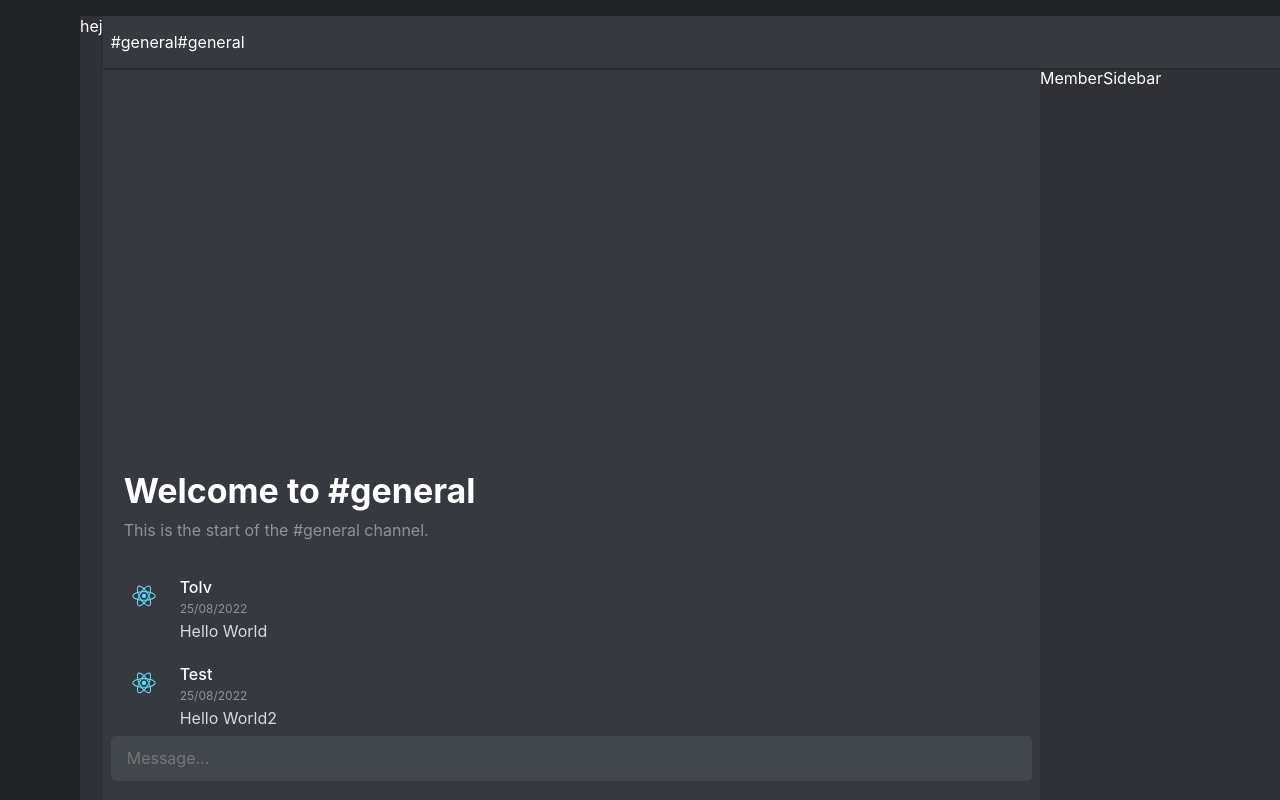
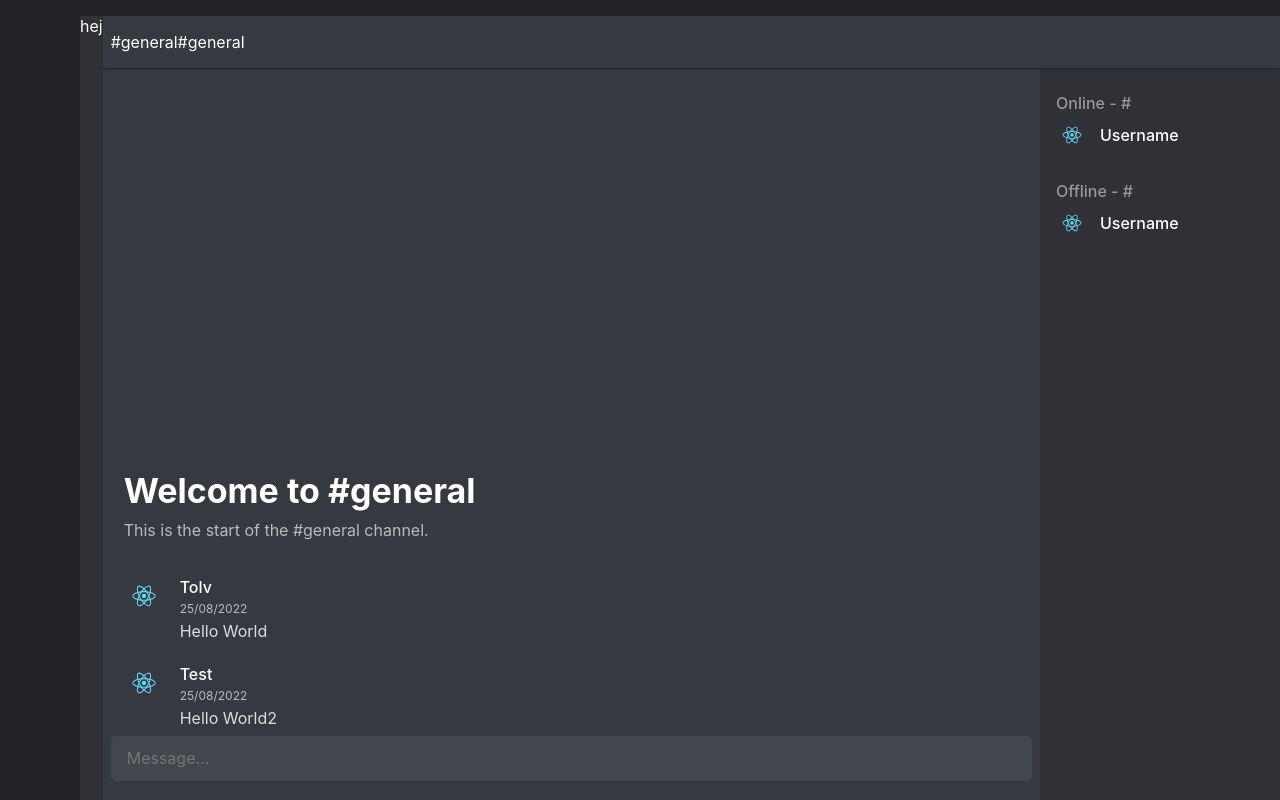
Before and after one commit to 1Tolv2/chat-pern-app, a React (Create React App) app in the folder client/: page / in a window 1280 px wide. Built offline with nearby package versions, Linux system fonts and the light colour scheme.

Commit message:
Basic styling side component

```diff
--- a/client/src/components/molecules/MessageItem/index.tsx
+++ b/client/src/components/molecules/MessageItem/index.tsx
@@ -3,7 +3,6 @@ import { Message } from '../../../global/types'
 import logo from "../../../logo.svg";
 import Paragraph from '../../atoms/Paragraph';
 import * as s from './styles'
-
 
 type Props = {
     data: Message,
@@ -31,7 +30,7 @@ const MessageItem = ({data}: Props) => {
                   <s.Heading>
                     {firstLetterToUppercase(data.username)}
                   </s.Heading>
-                  <Paragraph fontSize="0.75rem" color="lightGrey">
+                  <Paragraph fontSize="0.75rem" color="lighterGrey">
                     {renderDateString(data.timeStamp)}
                   </Paragraph>
                 </div>
--- a/client/src/components/molecules/MessageItem/styles.ts
+++ b/client/src/components/molecules/MessageItem/styles.ts
@@ -1,7 +1,9 @@
 import styled from "styled-components";
 
 const Container = styled.li`
-
+&:hover{
+    background-color: #34363d;
+}
 `
 
 const ProfileImage = styled.img`
--- a/client/src/components/molecules/MessageStart/index.tsx
+++ b/client/src/components/molecules/MessageStart/index.tsx
@@ -8,7 +8,7 @@ const MessageStart = (props: Props) => {
   return (
     <s.Container>
       <s.Header>Welcome to #general</s.Header>
-      <Paragraph color="lightGrey">This is the start of the #general channel.</Paragraph>
+      <Paragraph color="lighterGrey">This is the start of the #general channel.</Paragraph>
     </s.Container>
   );
 };
--- a/client/src/components/organisms/MemberSidebar/index.tsx
+++ b/client/src/components/organisms/MemberSidebar/index.tsx
@@ -1,9 +1,33 @@
 import React from "react";
+import logo from "../../../logo.svg";
 import * as s from "./styles";
+import * as t from "../../theme/typography";
 
 type Props = {};
+
 const MemberSidebar = (props: Props) => {
-  return <s.MembersContainer>MemberSidebar</s.MembersContainer>;
+  return (
+    <s.MembersContainer>
+      <s.SectionTitle>
+        <t.H3 color="lightGrey">Online - #</t.H3>
+      </s.SectionTitle>
+      <s.MemberList>
+        <s.MemberItem>
+          <img src={logo} />
+          <t.H4>Username</t.H4>
+        </s.MemberItem>
+      </s.MemberList>
+      <s.SectionTitle>
+        <t.H3 color="lightGrey">Offline - #</t.H3>
+      </s.SectionTitle>
+      <s.MemberList>
+        <s.MemberItem>
+          <img src={logo} />
+          <t.H4>Username</t.H4>
+        </s.MemberItem>
+      </s.MemberList>
+    </s.MembersContainer>
+  );
 };
 
 export default MemberSidebar;
--- a/client/src/components/organisms/MemberSidebar/styles.tsx
+++ b/client/src/components/organisms/MemberSidebar/styles.tsx
@@ -4,10 +4,37 @@ import {theme} from '../../theme/index'
 const {colors} = theme
 
 const Container = styled.div``;
+
 const MembersContainer = styled.aside`
 min-width: 240px;
 height: 100%;
 background-color: ${colors.darkerGrey};
 `
 
-export { Container, MembersContainer };
+const SectionTitle = styled.div`
+width: 100%;
+padding: 24px 8px 0 16px;
+
+`
+
+const MemberList = styled.ul`
+margin-left: 8px;
+padding: 0 8px;
+`
+
+const MemberItem = styled.li`
+display: flex;
+align-items: center;
+height: 42px;
+border-radius: 5px;
+img {
+    width: 32px;
+    height: 32px;
+    margin-right: 12px;
+}
+&:hover{
+    background-color: ${colors.darkGrey};
+}
+`
+
+export { Container, MembersContainer, SectionTitle, MemberList, MemberItem };
--- a/client/src/components/organisms/MessageBoard/styles.tsx
+++ b/client/src/components/organisms/MessageBoard/styles.tsx
@@ -21,10 +21,9 @@ const Wrapper = styled.div`
   margin: 5px;
   &::-webkit-scrollbar {
     width: 15px;
-    /* border: 1px solid black; */
   }
   &::-webkit-scrollbar-thumb {
-    background-color: ${colors.darkerGrey};
+    background-color: ${colors.darkestGrey};
   }
 `;
 
--- a/client/src/components/theme/index.ts
+++ b/client/src/components/theme/index.ts
@@ -16,12 +16,11 @@ const colors: ThemeColors = {
     darkerGrey: "#2f3136",
     darkGrey: "#36393f",
     grey: "#42464d",
-    lightGrey: "#8e9297",
+    lightGrey: "#96989d",
     lighterGrey: "#b9bbbe",
-    lightestGrey: "#d7d9da",
+    lightestGrey: "#dcddde",
     white: "#fff",
 }
-
 const theme = {colors}
 
 export { theme, type ThemeColors}
--- a/client/src/components/theme/typography.ts
+++ b/client/src/components/theme/typography.ts
@@ -61,9 +61,11 @@ const H3 = styled.h3`
 font-size: 1rem;
 font-weight: 500;
 line-height: 1.375rem;
+margin: 0;
 ${baseStyle}
 `
-const H4 = styled.h4`
+const H4 = styled(H3)`
+line-height: 20px;
 ${baseStyle}`
 
 const Paragraph = styled.p`
```
